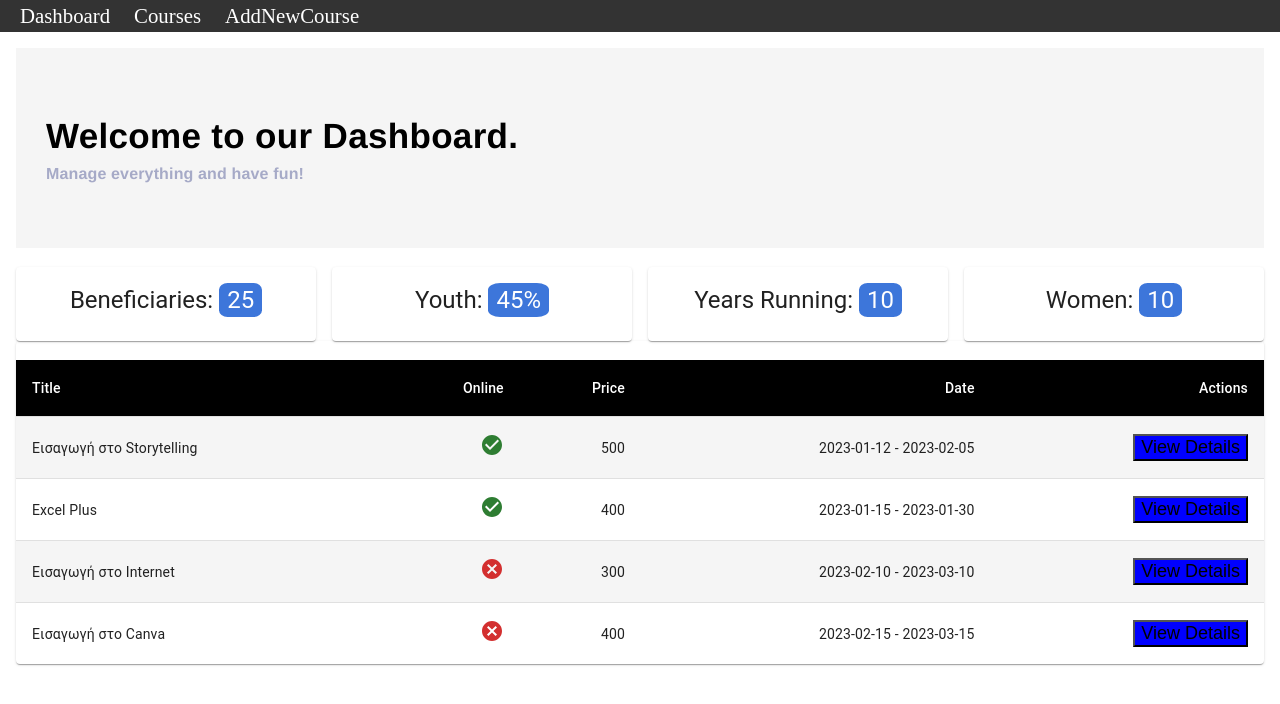
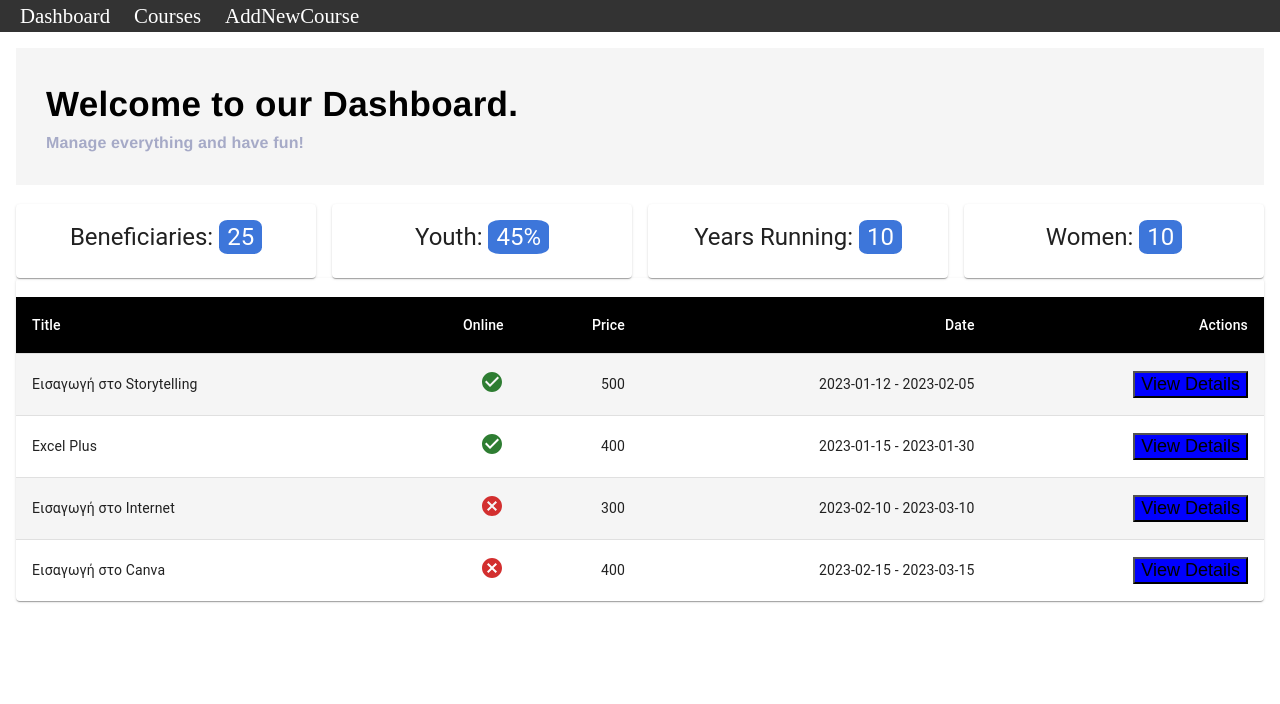
Before and after one commit to iterpo/react_project, a React (Create React App) app: page / in a window 1280 px wide. Shown: the top 704 px of the page. Built offline with nearby package versions, Linux system fonts and the light colour scheme; data requests are answered from the project's data file.

Commit message:
fixed width setter

```diff
--- a/src/pages/dashboard.js
+++ b/src/pages/dashboard.js
@@ -61,8 +61,8 @@ export default function Dashboard() {
       <div>
       <Box
       sx={{
-        maxWidth: width - 10 ,
-        height: height/4,
+        maxWidth: setWidth - 10 ,
+        height: setHeight/4,
         backgroundColor: '#F5F5F5',
         display: 'flex',
         flexDirection: 'column',
```
